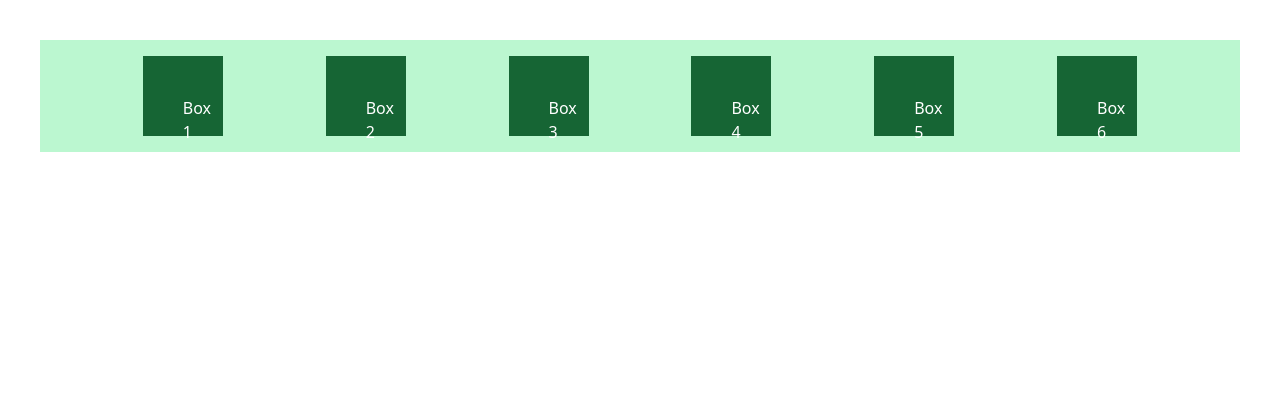
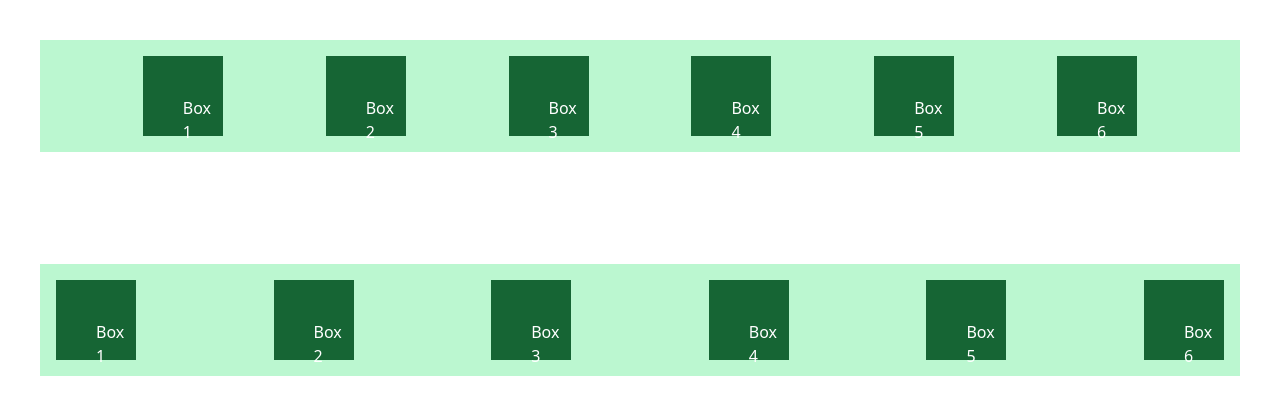
Before and after one commit to Mareola-Mabs/Learning-Tailwind-CSS, a plain HTML site: page flex/index.html in a window 1280 px wide. Drawn offline with nearby package versions, Linux system fonts and the light colour scheme.

Commit message:
feat: add space between

```diff
--- a/flex/index.html
+++ b/flex/index.html
@@ -24,6 +24,17 @@
         <div class="bg-green-800 p-10 text-white w-20 h-20">Box 6</div>
     </div>
 
+    <!-- Justify Content: Space Between -->
+    <div class="bg-green-200 p-4 m-10 flex flex-row justify-between">
+        <div class="bg-green-800 p-10 text-white w-20 h-20">Box 1</div>
+        <div class="bg-green-800 p-10 text-white w-20 h-20">Box 2</div>
+        <div class="bg-green-800 p-10 text-white w-20 h-20">Box 3</div>
+        <div class="bg-green-800 p-10 text-white w-20 h-20">Box 4</div>
+        <div class="bg-green-800 p-10 text-white w-20 h-20">Box 5</div>
+        <div class="bg-green-800 p-10 text-white w-20 h-20">Box 6</div>
+    </div>
+
+
 
 
 
```
